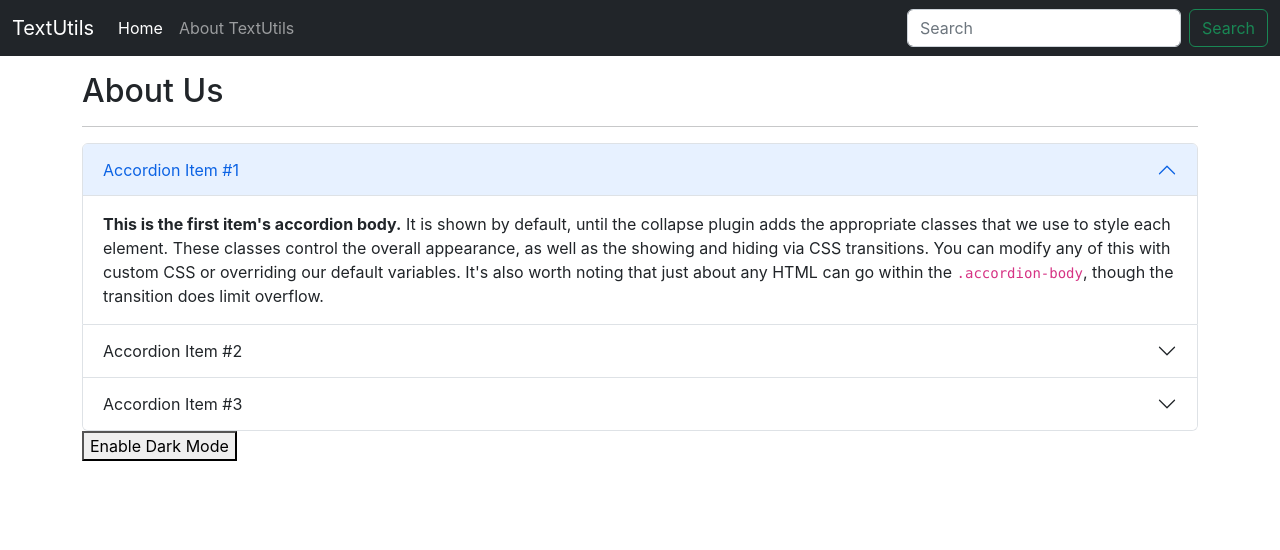
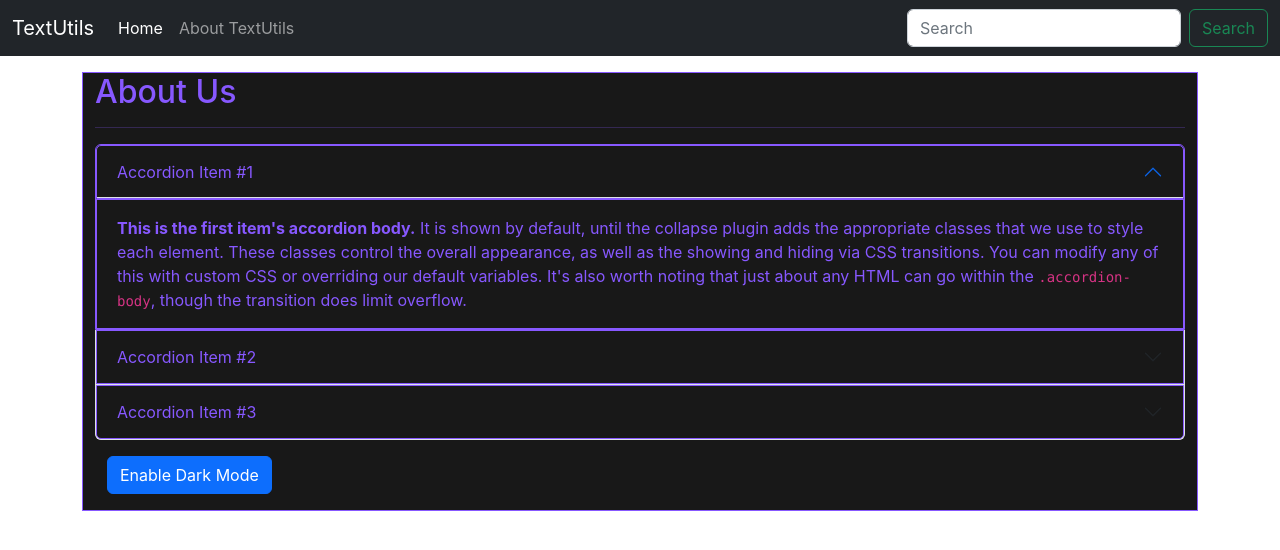
Before and after one commit to vaarunh/textutils, a React (Create React App) app: page / in a window 1280 px wide. Shown: the top 550 px of the page. Built offline with nearby package versions, Linux system fonts and the light colour scheme.

Commit message:
Dark Mode Added

```diff
--- a/src/components/About.js
+++ b/src/components/About.js
@@ -1,49 +1,80 @@
-import React from 'react'
+import React, {useState} from 'react'
 
 export default function About() {
+    const [myStyle, setMyStyle] = useState({
+        color: '#8758FF',
+        backgroundColor: '#181818',
+        border: '1px solid #8758FF'
+    })
+
+    const [btnText, setBtnText] = useState("Enable Dark Mode");
+
+    const modeChange = () => {
+        if(myStyle.color == '#8758FF'){
+            setMyStyle({
+                color: '#181818',
+                backgroundColor: '#8758FF'
+            })
+            setBtnText("Enable Light Mode")
+        }
+        else{
+            setMyStyle({
+                color: '#8758FF',
+                backgroundColor: '#181818',
+                border: '1px solid #8758FF'
+            })
+            setBtnText("Enable Dark Mode")
+        }
+
+    }
+
     return (
+
         <>
+            <div className="container" style={myStyle}>
                 <h2>About Us</h2>
                 <hr className="my-3" />
                 <div className="accordion" id="accordionPanelsStayOpenExample">
-                <div className="accordion-item">
+                    <div className="accordion-item" style={myStyle}>
                         <h2 className="accordion-header" id="panelsStayOpen-headingOne">
-                        <button className="accordion-button" type="button" data-bs-toggle="collapse" data-bs-target="#panelsStayOpen-collapseOne" aria-expanded="true" aria-controls="panelsStayOpen-collapseOne">
+                            <button className="accordion-button" type="button" data-bs-toggle="collapse" data-bs-target="#panelsStayOpen-collapseOne" aria-expanded="true" aria-controls="panelsStayOpen-collapseOne" style={myStyle}>
                                 Accordion Item #1
                             </button>
                         </h2>
                         <div id="panelsStayOpen-collapseOne" className="accordion-collapse collapse show" aria-labelledby="panelsStayOpen-headingOne">
-                        <div className="accordion-body">
+                            <div className="accordion-body" style={myStyle}>
                                 <strong>This is the first item's accordion body.</strong> It is shown by default, until the collapse plugin adds the appropriate classes that we use to style each element. These classes control the overall appearance, as well as the showing and hiding via CSS transitions. You can modify any of this with custom CSS or overriding our default variables. It's also worth noting that just about any HTML can go within the <code>.accordion-body</code>, though the transition does limit overflow.
                             </div>
                         </div>
                     </div>
                     <div className="accordion-item">
                         <h2 className="accordion-header" id="panelsStayOpen-headingTwo">
-                        <button className="accordion-button collapsed" type="button" data-bs-toggle="collapse" data-bs-target="#panelsStayOpen-collapseTwo" aria-expanded="false" aria-controls="panelsStayOpen-collapseTwo">
+                            <button className="accordion-button collapsed" style={myStyle} type="button" data-bs-toggle="collapse" data-bs-target="#panelsStayOpen-collapseTwo" aria-expanded="false" aria-controls="panelsStayOpen-collapseTwo">
                                 Accordion Item #2
                             </button>
                         </h2>
                         <div id="panelsStayOpen-collapseTwo" className="accordion-collapse collapse" aria-labelledby="panelsStayOpen-headingTwo">
-                        <div className="accordion-body">
+                            <div className="accordion-body" style={myStyle}>
                                 <strong>This is the second item's accordion body.</strong> It is hidden by default, until the collapse plugin adds the appropriate classes that we use to style each element. These classes control the overall appearance, as well as the showing and hiding via CSS transitions. You can modify any of this with custom CSS or overriding our default variables. It's also worth noting that just about any HTML can go within the <code>.accordion-body</code>, though the transition does limit overflow.
                             </div>
                         </div>
                     </div>
                     <div className="accordion-item">
                         <h2 className="accordion-header" id="panelsStayOpen-headingThree">
-                        <button className="accordion-button collapsed" type="button" data-bs-toggle="collapse" data-bs-target="#panelsStayOpen-collapseThree" aria-expanded="false" aria-controls="panelsStayOpen-collapseThree">
+                            <button className="accordion-button collapsed" style={myStyle} type="button" data-bs-toggle="collapse" data-bs-target="#panelsStayOpen-collapseThree" aria-expanded="false" aria-controls="panelsStayOpen-collapseThree">
                                 Accordion Item #3
                             </button>
                         </h2>
                         <div id="panelsStayOpen-collapseThree" className="accordion-collapse collapse" aria-labelledby="panelsStayOpen-headingThree">
-                        <div className="accordion-body">
+                            <div className="accordion-body" style={myStyle}>
                                 <strong>This is the third item's accordion body.</strong> It is hidden by default, until the collapse plugin adds the appropriate classes that we use to style each element. These classes control the overall appearance, as well as the showing and hiding via CSS transitions. You can modify any of this with custom CSS or overriding our default variables. It's also worth noting that just about any HTML can go within the <code>.accordion-body</code>, though the transition does limit overflow.
                             </div>
                         </div>
                     </div>
-                <button>Enable Dark Mode</button>
                     </div>
+                    <div className="container my-3">
+                        <button type="button" onClick={modeChange} class="btn btn-primary">{btnText}</button>
+                    </div></div>
 
 
         </>
```
Also changed, not shown: package.json (+7 -3 lines), 1 other file (tests, documents, lock files or other folders). Lines whose indentation alone changed are shown as unchanged.
